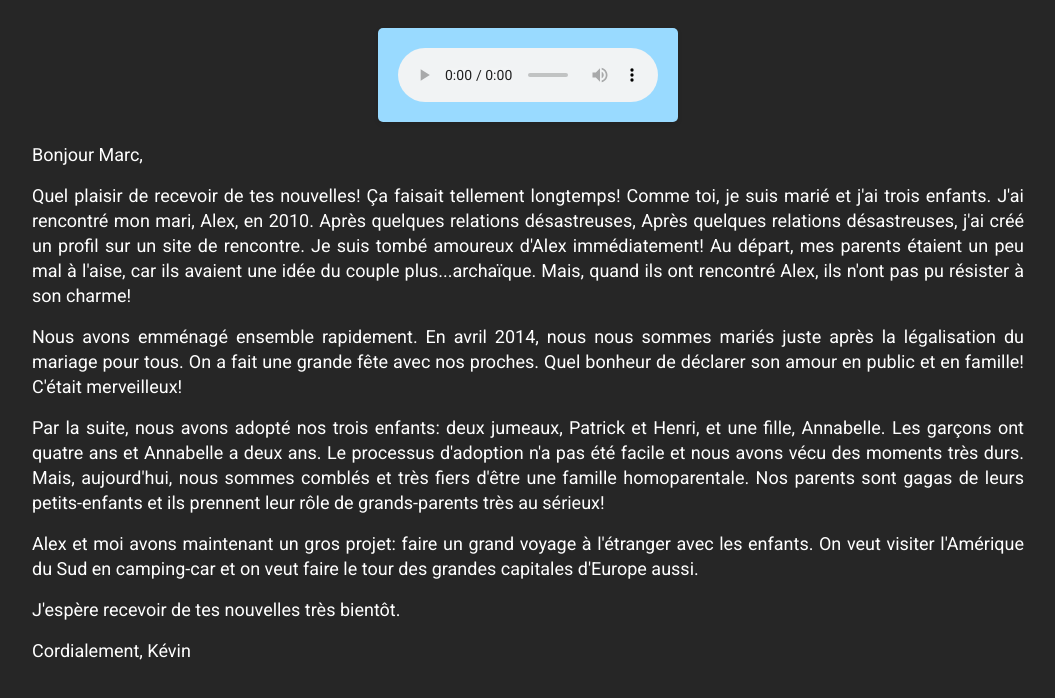
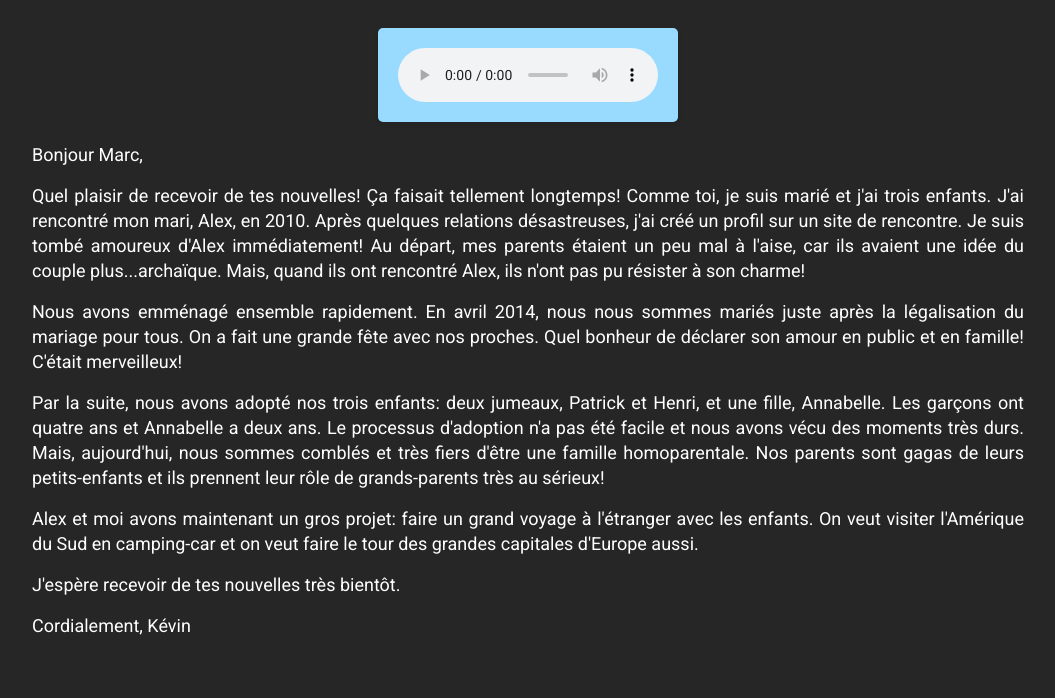
Before and after one commit to SilasDecolar/french-texts, a website: page texts/text0020.html in a window 1280 px wide. Shown: the part 90-788 px from the top of the page, without its empty margins (112-1167 px from the left). Drawn offline with Linux system fonts and the light colour scheme.

Commit message:
videos20

```diff
--- a/texts/text0020.html
+++ b/texts/text0020.html
@@ -25,8 +25,8 @@
             <p>Bonjour Marc,</p>
             <p>
                 Quel plaisir de recevoir de tes nouvelles! Ça faisait tellement longtemps! Comme toi, je suis marié et
-                j'ai trois enfants. J'ai rencontré mon mari, Alex, en 2010. Après quelques relations désastreuses, Après
-                quelques relations désastreuses, j'ai créé un profil sur un site de rencontre. Je suis tombé amoureux
+                j'ai trois enfants. J'ai rencontré mon mari, Alex, en 2010. Après quelques relations désastreuses, j'ai
+                créé un profil sur un site de rencontre. Je suis tombé amoureux
                 d'Alex immédiatement! Au départ, mes parents étaient un peu mal à l'aise, car ils avaient une idée du
                 couple plus...archaïque. Mais, quand ils ont rencontré Alex, ils n'ont pas pu résister à son charme!
             </p>
```
